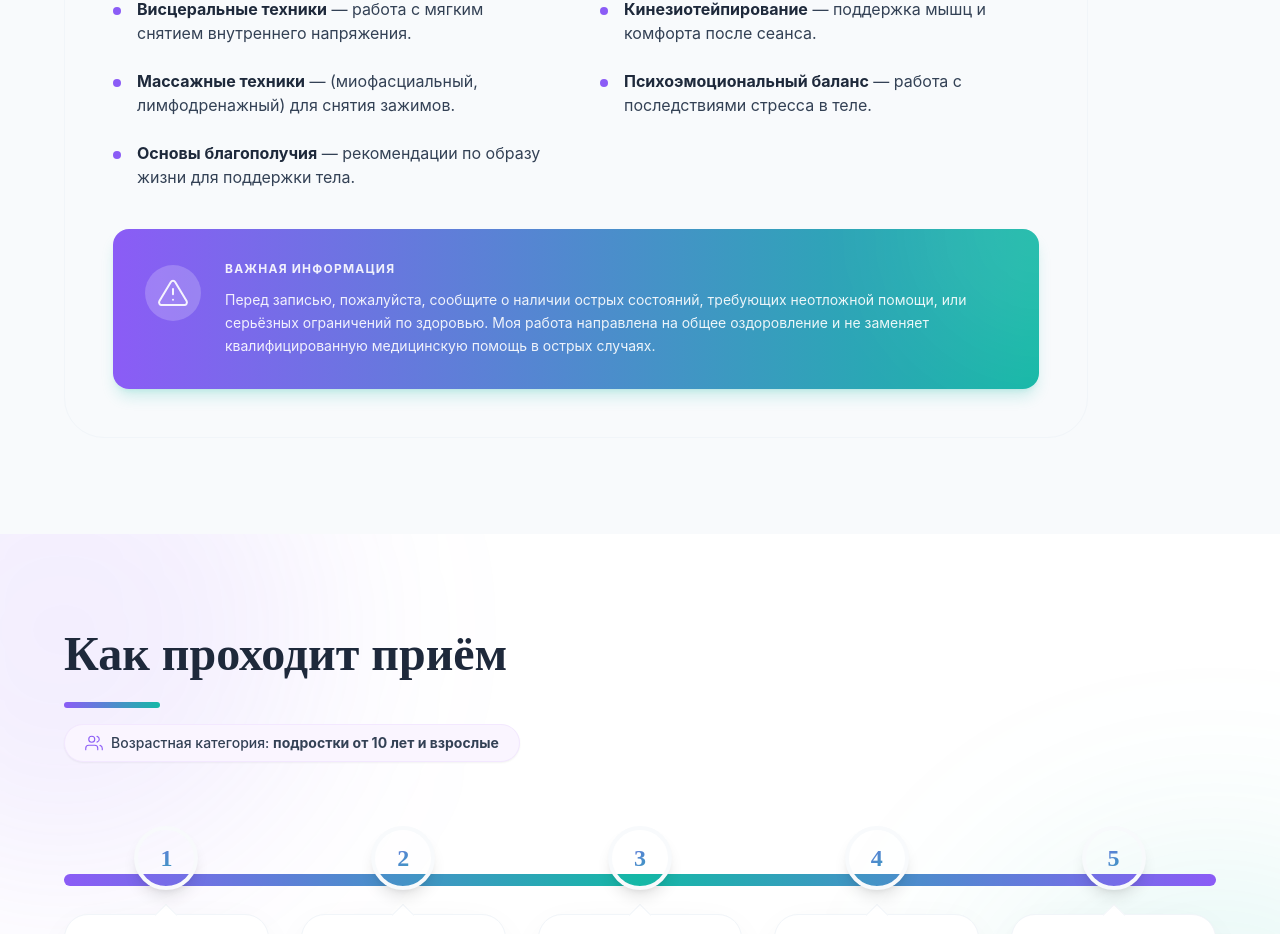
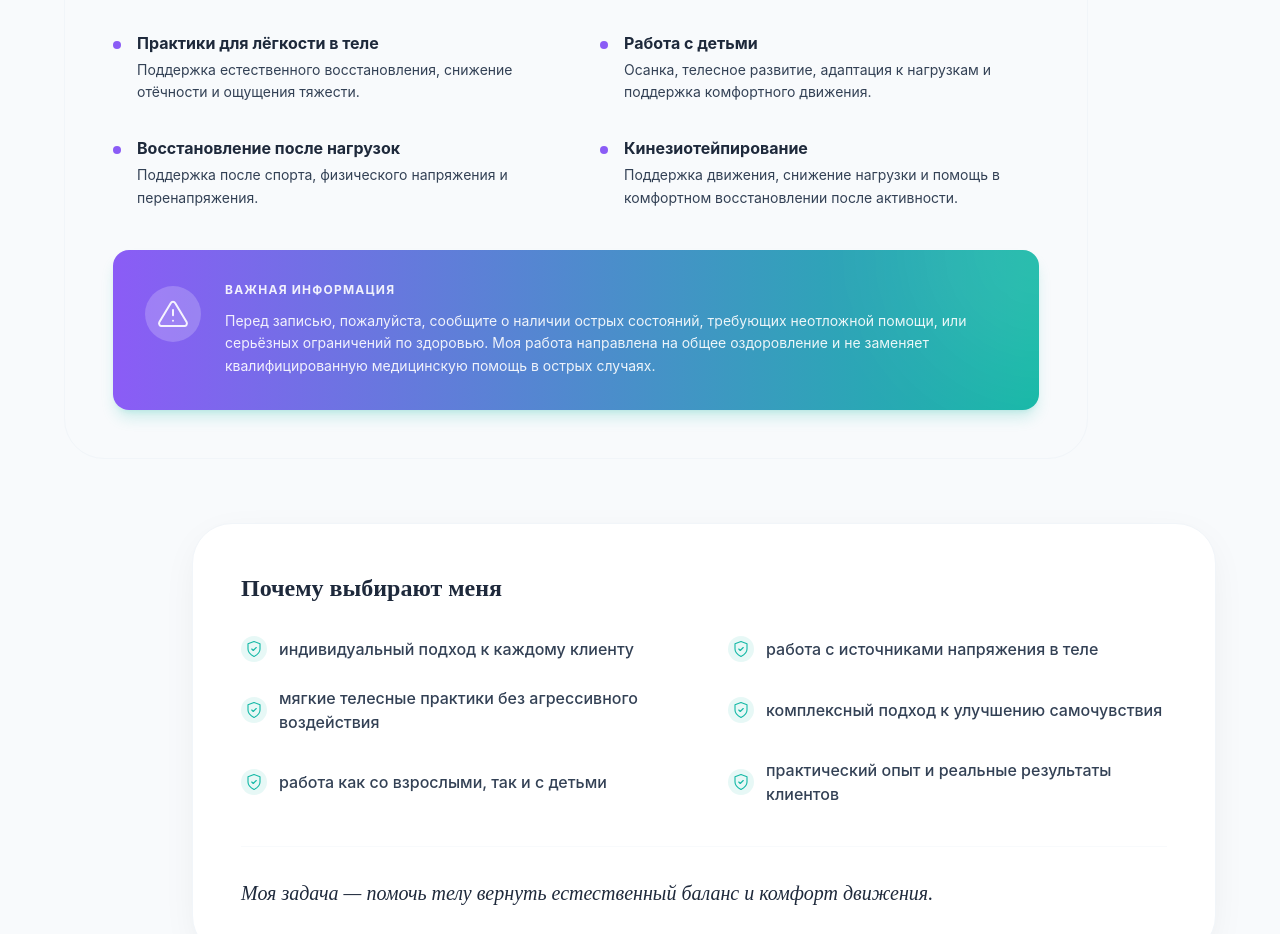
Before and after one commit to TonyGoodMan123/OlegTetchenko, a React (Vite) app: page / in a window 1280 px wide. Shown: the part 3694-4628 px from the top of the page. Built offline with nearby package versions, Linux system fonts and the light colour scheme; a web font is replaced by a local one.

Commit message:
feat: update work directions and choice reasons

```diff
--- a/src/components/Method.jsx
+++ b/src/components/Method.jsx
@@ -80,28 +80,28 @@ const Method = () => (
             ))}
         </div>
 
-        <div className="max-w-5xl mr-auto mb-0">
+        <div className="max-w-5xl mr-auto mb-16">
             <div className="bg-slate-50 rounded-[2.5rem] p-8 md:p-12 border border-slate-100">
-                <h3 className="text-2xl font-serif font-bold text-slate-800 mb-2 text-left">Направления работы</h3>
+                <h3 className="text-2xl font-serif font-bold text-slate-800 mb-2 text-left">Основные направления работы</h3>
                 <p className="text-slate-500 text-left mb-10 max-w-2xl mr-auto">
-                    Для решения вашей задачи я использую комплексный подход и проверенные практики:
+                    Я использую комплексный подход и проверенные временем практики для восстановления баланса вашего тела:
                 </p>
 
-                <div className="grid md:grid-cols-2 gap-x-12 gap-y-6 mb-10">
+                <div className="grid md:grid-cols-2 gap-x-12 gap-y-8 mb-10">
                     {[
-                        { title: "Прикладная кинезиология", desc: "основа для точного анализа состояния." },
-                        { title: "Телесные практики", desc: "мягкая коррекция баланса тела и подвижности." },
-                        { title: "Висцеральные техники", desc: "работа с мягким снятием внутреннего напряжения." },
-                        { title: "Кинезиотейпирование", desc: "поддержка мышц и комфорта после сеанса." },
-                        { title: "Массажные техники", desc: "(миофасциальный, лимфодренажный) для снятия зажимов." },
-                        { title: "Психоэмоциональный баланс", desc: "работа с последствиями стресса в теле." },
-                        { title: "Основы благополучия", desc: "рекомендации по образу жизни для поддержки тела." }
+                        { title: "Мануально-мышечное тестирование", desc: "Работа с мышечным балансом, движением, осанкой и общим состоянием тела." },
+                        { title: "Работа с телесным напряжением", desc: "Мягкие практики для снижения напряжения в теле и улучшения общего самочувствия." },
+                        { title: "Практики для лёгкости в теле", desc: "Поддержка естественного восстановления, снижение отёчности и ощущения тяжести." },
+                        { title: "Работа с детьми", desc: "Осанка, телесное развитие, адаптация к нагрузкам и поддержка комфортного движения." },
+                        { title: "Восстановление после нагрузок", desc: "Поддержка после спорта, физического напряжения и перенапряжения." },
+                        { title: "Кинезиотейпирование", desc: "Поддержка движения, снижение нагрузки и помощь в комфортном восстановлении после активности." }
                     ].map((method, idx) => (
                         <div key={idx} className="flex items-start">
                             <div className="w-2 h-2 mt-2.5 rounded-full bg-brand-purple flex-shrink-0 mr-4"></div>
-                            <p className="text-slate-700">
-                                <span className="font-bold text-slate-800">{method.title}</span> — {method.desc}
-                            </p>
+                            <div className="text-slate-700">
+                                <p className="font-bold text-slate-800 mb-1">{method.title}</p>
+                                <p className="text-sm leading-relaxed">{method.desc}</p>
+                            </div>
                         </div>
                     ))}
                 </div>
@@ -122,7 +122,35 @@ const Method = () => (
                         </p>
                     </div>
                 </div>
+            </div>
+        </div>
 
+        {/* --- New Block: Why Choose Me --- */}
+        <div className="max-w-5xl ml-auto">
+            <div className="bg-white rounded-[2.5rem] p-8 md:p-12 border border-slate-100 shadow-soft">
+                <h3 className="text-2xl font-serif font-bold text-slate-800 mb-8 text-left">Почему выбирают меня</h3>
+
+                <div className="grid md:grid-cols-2 gap-x-12 gap-y-6 mb-10">
+                    {[
+                        "индивидуальный подход к каждому клиенту",
+                        "работа с источниками напряжения в теле",
+                        "мягкие телесные практики без агрессивного воздействия",
+                        "комплексный подход к улучшению самочувствия",
+                        "работа как со взрослыми, так и с детьми",
+                        "практический опыт и реальные результаты клиентов"
+                    ].map((item, idx) => (
+                        <div key={idx} className="flex items-center gap-3 text-slate-700">
+                            <div className="bg-brand-teal/10 text-brand-teal rounded-full p-1 flex-shrink-0">
+                                <ShieldCheck size={18} />
+                            </div>
+                            <span className="font-medium">{item}</span>
+                        </div>
+                    ))}
+                </div>
+
+                <p className="text-xl font-serif font-medium text-slate-800 border-t border-slate-50 pt-8 italic">
+                    Моя задача — помочь телу вернуть естественный баланс и комфорт движения.
+                </p>
             </div>
         </div>
     </Section>
```
